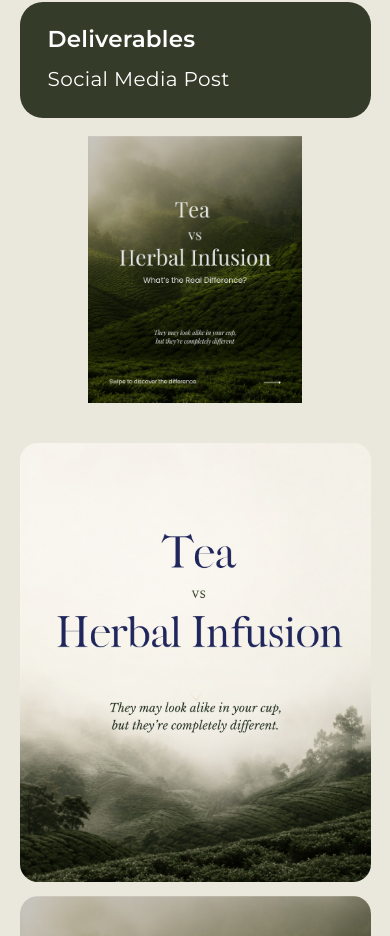
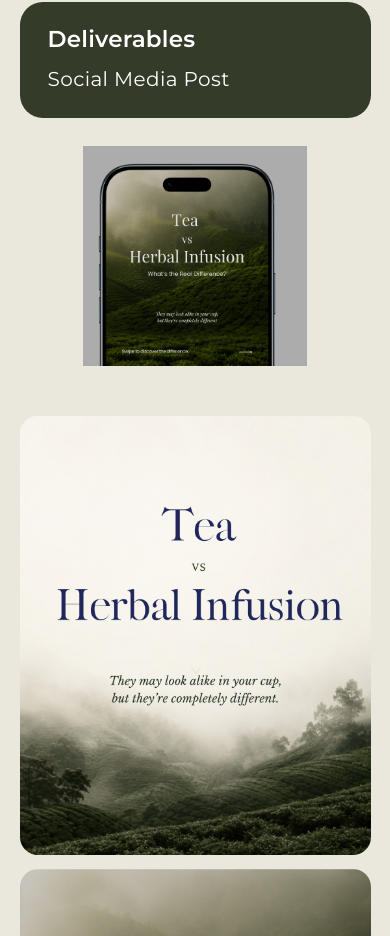
Before and after one commit to mdezign27/herbaltea, a plain HTML site: page herbal-tea-case-study/index.html in a window 390 px wide. Shown: the part 932-1868 px from the top of the page. Drawn offline with nearby package versions, Linux system fonts and the light colour scheme.

Commit message:
Point deliverables mockup to phone asset

```diff
--- a/herbal-tea-case-study/index.html
+++ b/herbal-tea-case-study/index.html
@@ -57,7 +57,7 @@
       <div class="phone" aria-hidden="true">
         <div class="phone-notch"></div>
         <div class="phone-screen">
-          <img class="phone-shot" src="assets/post-02.jpg" alt="">
+          <img class="phone-shot" src="assets/phone.png" alt="Phone mockup showing the herbal tea social media campaign">
         </div>
       </div>
       <div class="deliver-card">
```
